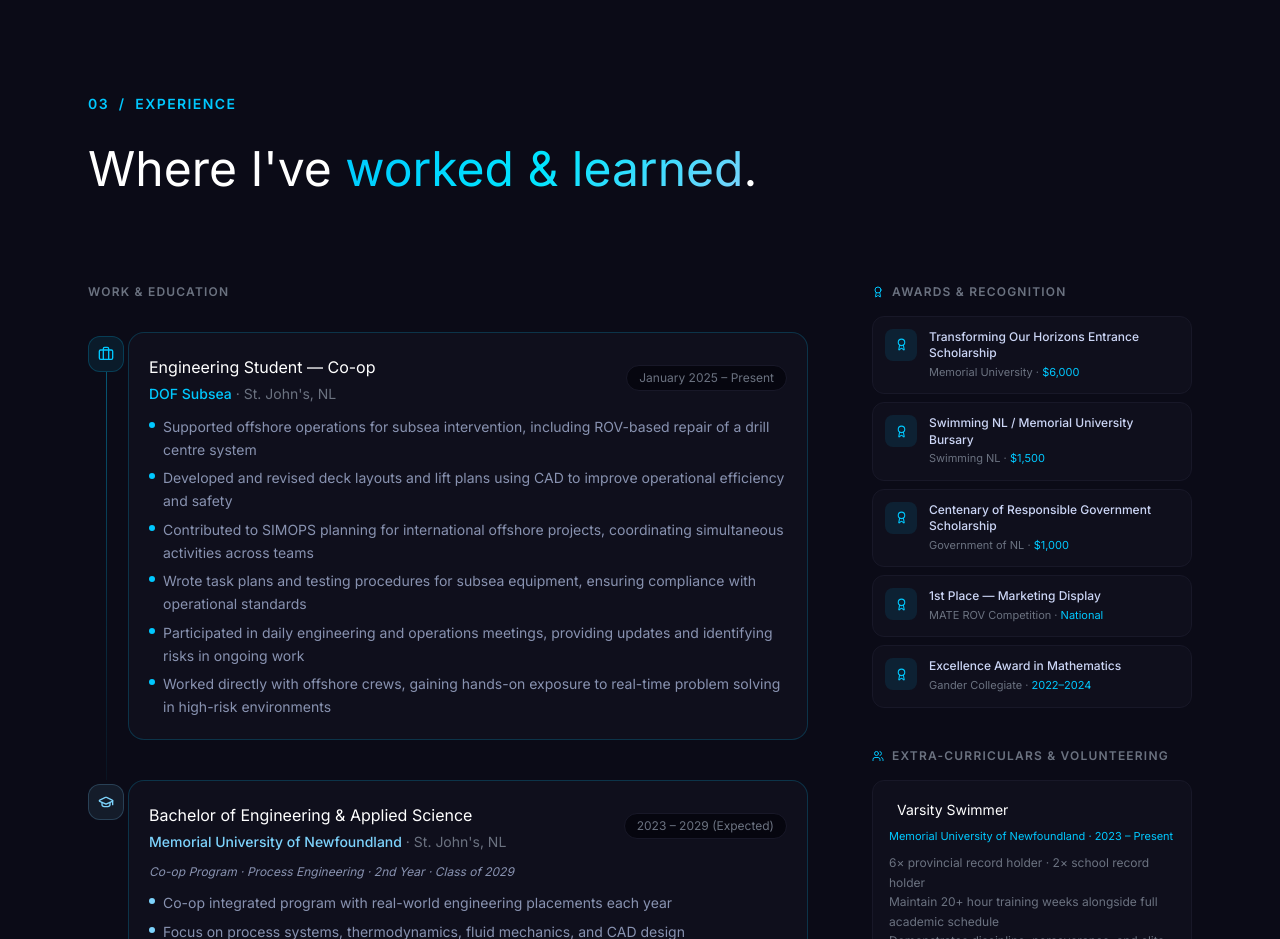
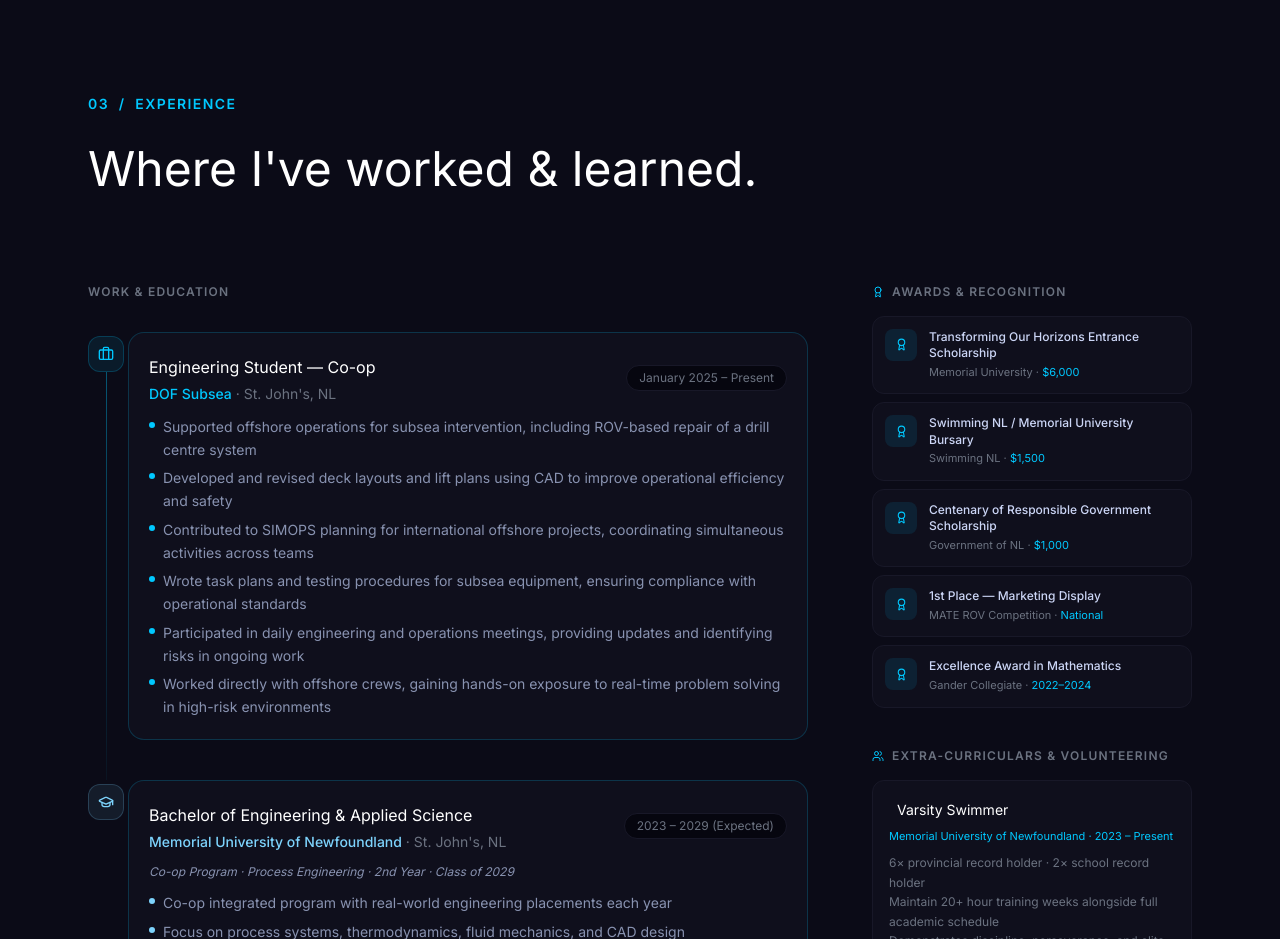
Before and after one commit to jakelecoure/Portfolio, a React (Vite) app in the folder jake-portfolio/: page / in a window 1280 px wide. Shown: the part 3080-4019 px from the top of the page. Built offline with nearby package versions, Linux system fonts and the light colour scheme.

Commit message:
Update Experience.jsx

```diff
--- a/jake-portfolio/src/components/Experience.jsx
+++ b/jake-portfolio/src/components/Experience.jsx
@@ -152,7 +152,7 @@
             03 &nbsp;/&nbsp; Experience
           </p>
           <h2 className="font-display font-800 text-3xl md:text-5xl dark:text-white text-gray-900 leading-tight">
-            Where I've <span className="text-gradient">worked & learned</span>.
+            Where I've <span className="dark:text-white text-gray-900">worked & learned</span>.
           </h2>
         </div>
 
```
